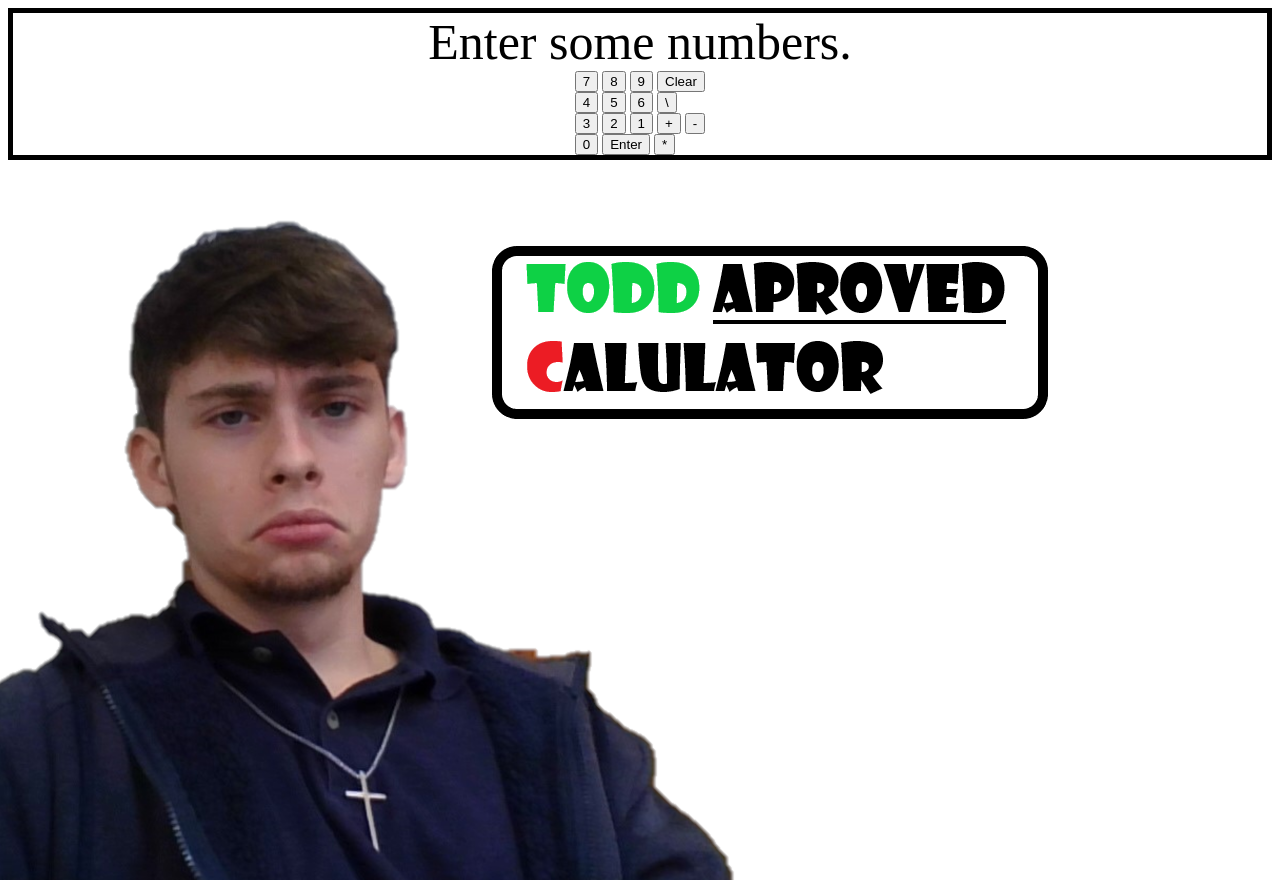
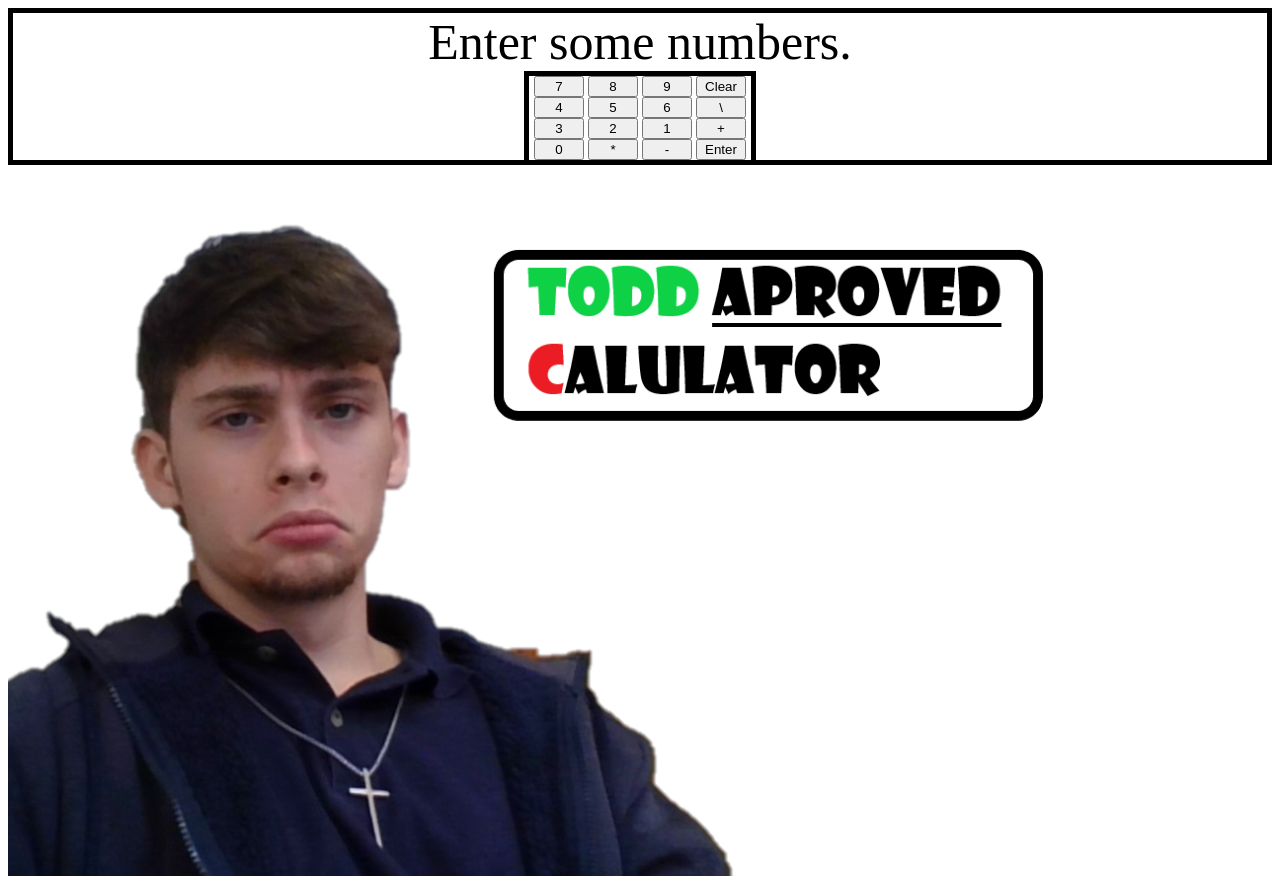
Before and after one commit to ItchyDev/Calculator-Project, a plain HTML site: page index.html in a window 1280 px wide. Drawn offline with Linux system fonts and the light colour scheme.

Commit message:
Looks a bit better with some styles

```diff
--- a/index.html
+++ b/index.html
@@ -33,12 +33,12 @@
             <button id="2" onclick="changeNumber(2)">2</button>
             <button id="1" onclick="changeNumber(1)">1</button>
             <button id="add" onclick="plusoperator(1)">+</button>
-            <button id="subtract" onclick="subtract()">-</button>
         </div>
         <div class="last">
             <button id="0" onclick="changeNumber(0)">0</button>
+            <button id="multiply" onclick="multiply(1)">*</button>
+            <button id="subtract" onclick="subtract()">-</button>
             <button id="enter" onclick="calculate()">Enter</button>
-            <button id="multiply" onclick="multiply(1)">*</button>
         </div>
         </div>
 
--- a/styles.css
+++ b/styles.css
@@ -11,10 +11,47 @@
     display: flex;
     justify-content: center;
     align-items: center;
-
+    margin: 0;
+    padding: 0;
 }
 .myface{
     display: flex;
     justify-content: center;
     align-items: center;
 }
+.myface img{
+    height: auto;
+    width: 100%;}
+
+.toprow{
+border-left: solid black 5px;
+border-right: solid black 5px;
+border-top: solid black 5px;
+padding-left: 5px;
+padding-right: 5px;
+}
+.middlerow{
+border-left: solid black 5px;
+border-right: solid black 5px;
+padding-left: 5px;
+padding-right: 5px;
+}
+.bottomrow{
+border-left: solid black 5px;
+border-right: solid black 5px;
+padding-left: 5px;
+padding-right: 5px;
+}
+.last{
+border-left: solid black 5px;
+border-right: solid black 5px;
+padding-left: 5px;
+padding-right: 5px;
+}
+.buttons{
+    border-radius: 50%;
+
+}
+.buttons button{
+width: 50px;
+}
```
